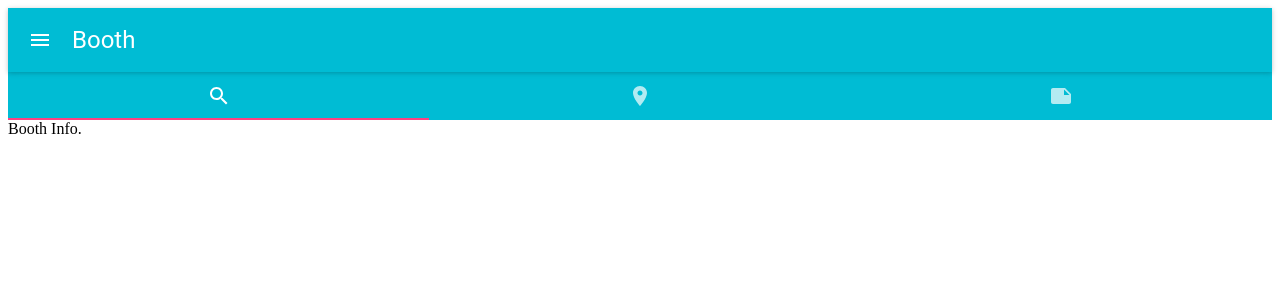
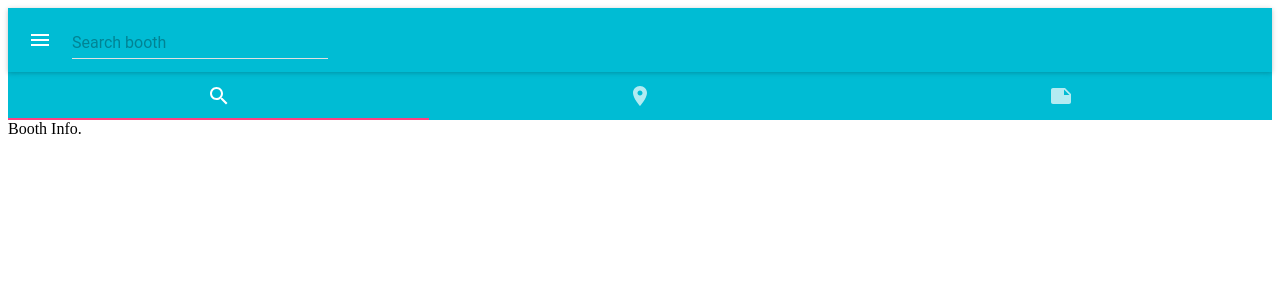
Before and after one commit to TatsuyaYamamoto/y-gadgets-2017-app, a React app: page / in a window 1280 px wide. Both pictures are taken after a click on the button 218 px from the left and 96 px from the top of the page. Shown: the top 300 px of the page. Built offline with nearby package versions, Linux system fonts and the light colour scheme; the HTML template or start-up script is replaced by a standard one; what react-tap-event-plugin would draw is missing.

Commit message:
set search booth text field

```diff
--- a/src/js/container/index/IndexContainer.js
+++ b/src/js/container/index/IndexContainer.js
@@ -1,6 +1,7 @@
 import React from 'react';
 
 import AppBar from 'material-ui/AppBar';
+import TextField from 'material-ui/TextField';
 import {Tabs, Tab} from 'material-ui/Tabs';
 
 // TODO: replace icon
@@ -23,6 +24,19 @@ class IndexContainer extends React.Component {
         tab: TabLabels.Mystery
     };
 
+    _getAppBarTitleComponent = (tab) => {
+        let component = tab;
+
+        if (tab === TabLabels.Booth) {
+            component = (
+                <TextField
+                    inputStyle={{color: "#ffffff"}}
+                    hintText="Search booth"/>
+            )
+        }
+
+        return component;
+    };
 
     _handleChangeTabs = (selectedTab) => {
         this.setState({tab: selectedTab});
@@ -33,7 +47,7 @@ class IndexContainer extends React.Component {
 
         return (
             <div>
-                <AppBar title={TabLabels[tab]}/>
+                <AppBar title={this._getAppBarTitleComponent(tab)}/>
                 <Tabs
                     value={tab}
                     onChange={this._handleChangeTabs}>
--- a/src/js/container/index/components/TweetsComponent.js
+++ b/src/js/container/index/components/TweetsComponent.js
@@ -4,10 +4,9 @@ class TweetsComponent extends React.Component {
     render() {
         return (
             <div style={{textAlign: "center"}}>
-                <a
-                    className="twitter-timeline"
-                    href="https://twitter.com/hashtag/Fujixerox"
-                    data-widget-id="905825742583242753">#Fujixerox のツイート</a>
+                <a className="twitter-timeline"
+                   href="https://twitter.com/hashtag/%E5%AF%8C%E5%A3%AB%E3%82%BC%E3%83%AD%E3%83%83%E3%82%AF%E3%82%B9"
+                   data-widget-id="905832602216538112">#富士ゼロックス のツイート</a>
             </div>
         )
     }
```
